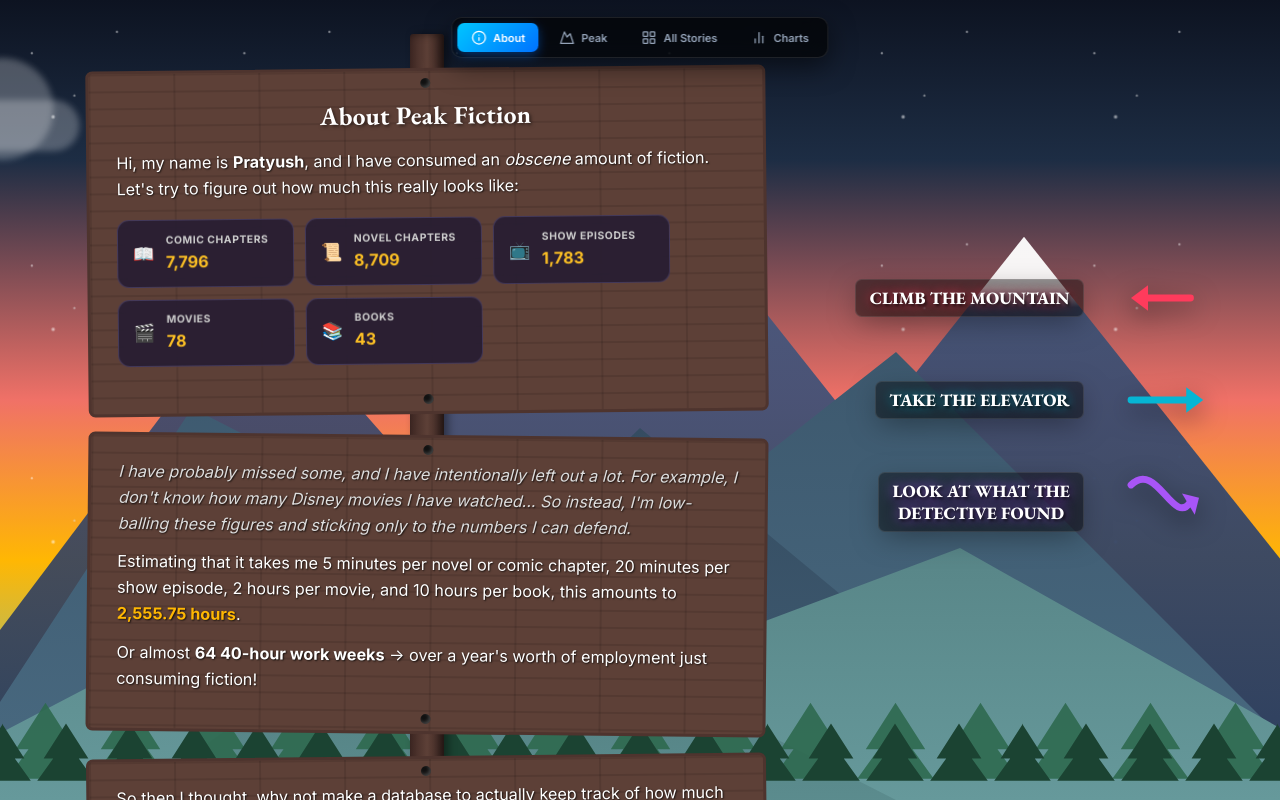
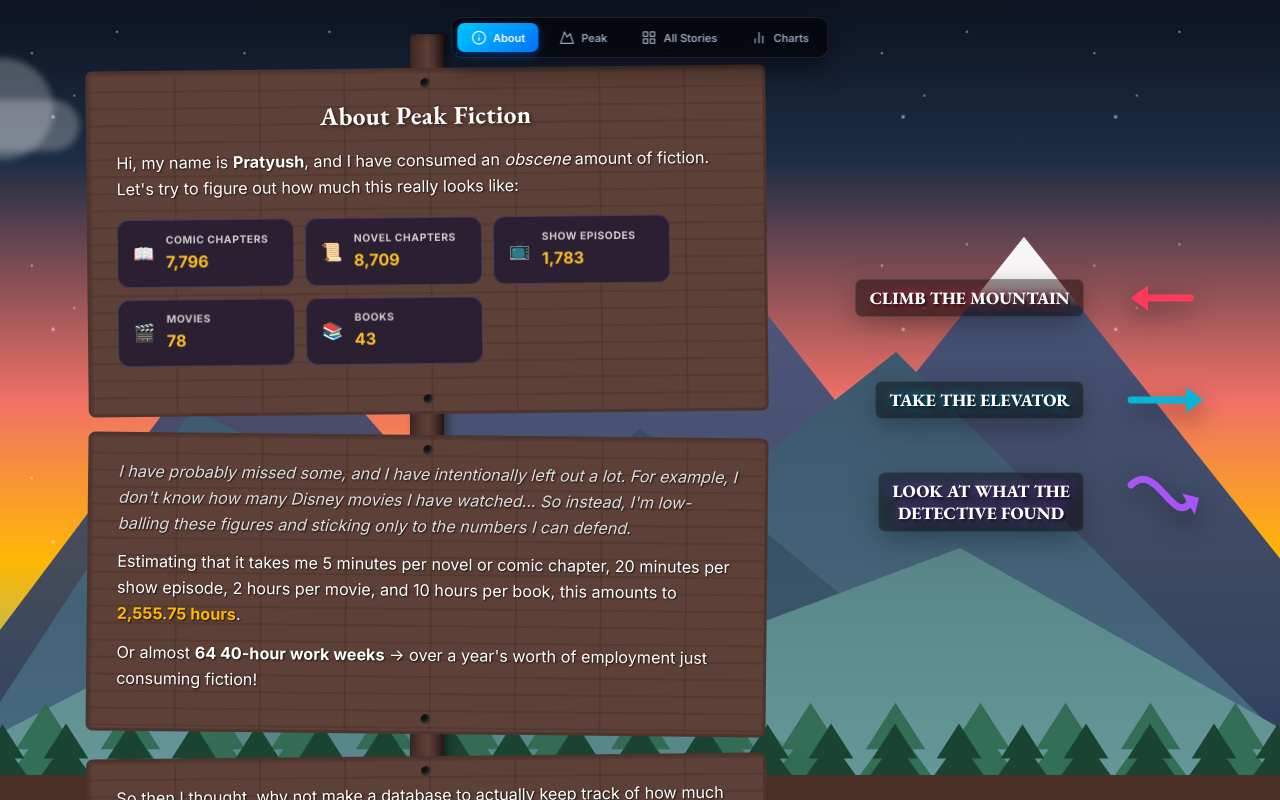
Before and after one commit to Pratypedia/PeakFiction, a React (Vite) app: page / in a window 1280 px wide. Shown: the top 800 px of the page. Built offline with nearby package versions, Linux system fonts and the light colour scheme; no server answers; the database is empty.

Commit message:
style: double height of soil base on about page

```diff
--- a/src/components/AboutView.jsx
+++ b/src/components/AboutView.jsx
@@ -32,6 +32,7 @@ export default function AboutView({ onViewChange }) {
         <div className="mountain-layer mountain-front-2"></div>
         <div className="about-trees-back"></div>
         <div className="about-trees-front"></div>
+        <div style={{ position: 'absolute', bottom: 0, left: 0, width: '100%', height: '30px', background: '#4a2f26', zIndex: 10 }}></div>
       </div>
 
       <div className="about-content-layer">
```
